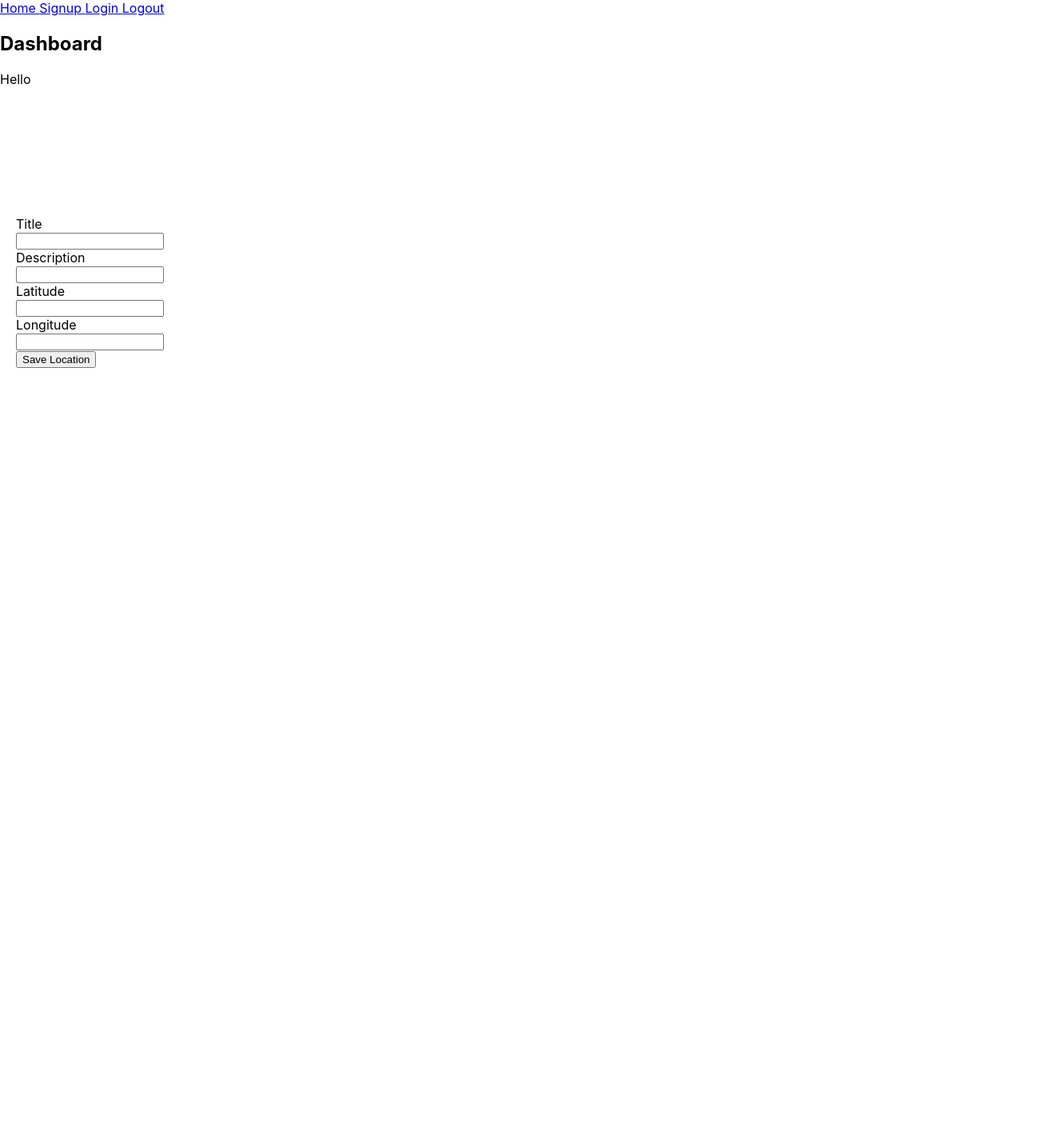
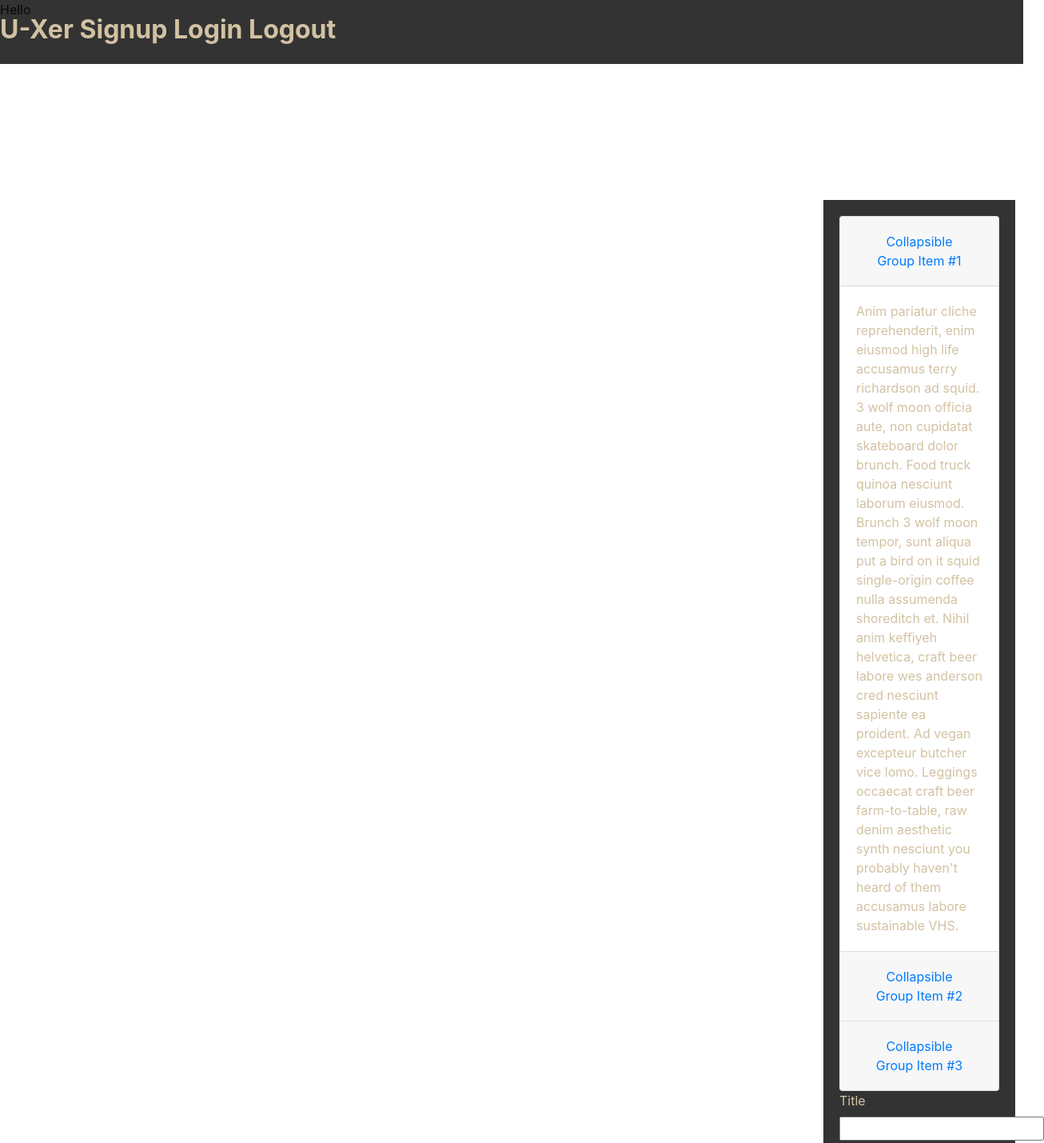
Before and after one commit to anabelpdv/project-3-react, a React (Create React App) app in the folder client/: page / in a window 1280 px wide. Shown: the top 1429 px of the page at 80% size, 1306 px wide, since content can reach past the window. Before the commit the page ends 889 px from the top, so only its background shows below. Built offline with nearby package versions, Linux system fonts and the light colour scheme; no server answers.

Commit message:
Style navbar

```diff
--- a/client/package.json
+++ b/client/package.json
@@ -4,6 +4,8 @@
   "private": true,
   "dependencies": {
     "axios": "^0.19.0",
+    "bootstrap": "^4.3.1",
+    "jquery": "^3.4.1",
     "react": "^16.10.2",
     "react-dom": "^16.10.2",
     "react-router-dom": "^5.1.2",
--- a/client/src/App.css
+++ b/client/src/App.css
@@ -20,15 +20,35 @@
 .App-link {
   color: #09d3ac;
 }
+
 #map {
   height: 100vh;
 }
 
+.my-navbar{
+  width:100vw;
+  height:80px;
+  line-height: 73px;
+  position:absolute;
+  background-color: rgb(0,0,0,0.8);
+  z-index:1000;
+}
+.navbar-link{
+  font-size:2em ;
+  text-decoration:none;
+  color:#D2C2A2;
+  /* color:#F09A9E; */
+  font-weight:700;
+
+}
+
 .add-location-form{
-  background-color:rgb(255,255,255,0.5);
-  width:140px;
+  background-color: rgb(0,0,0,0.8);
+  color:#D2C2A2;
+  width:240px;
   position:absolute;
   z-index:1000;
   top:250px;
+right:10px;
   padding:20px;
 }
--- a/client/src/App.js
+++ b/client/src/App.js
@@ -1,4 +1,5 @@
 import React from 'react';
+import 'bootstrap/dist/css/bootstrap.css';
 import './App.css';
 import axios from "axios";
 import { Switch, Route, NavLink } from "react-router-dom";
@@ -42,11 +43,11 @@
     return (
       <div>
           <header>
-          <nav>
-            <NavLink to="/"> Home </NavLink>
-            <NavLink to="/signup-page"> Signup </NavLink>
-            <NavLink to="/login"> Login </NavLink>
-            <NavLink to="/logout"> Logout </NavLink>
+          <nav className="my-navbar">
+            <NavLink className="navbar-link" to="/">U-Xer</NavLink>
+            <NavLink className="navbar-link" to="/signup-page"> Signup </NavLink>
+            <NavLink className="navbar-link" to="/login"> Login </NavLink>
+            <NavLink className="navbar-link" to="/logout"> Logout </NavLink>
           </nav>
         </header>
         <Switch>
--- a/client/src/components/Home.js
+++ b/client/src/components/Home.js
@@ -147,7 +147,6 @@
     render(){
         return (
             <section>
-                <h1> Dashboard</h1>
                 <div id="map"> Hello</div>
                 <AddLocation
                     inputHandle={this.inputHandle}
--- a/client/src/components/location-components/AddLocation.js
+++ b/client/src/components/location-components/AddLocation.js
@@ -37,6 +37,62 @@
     return (
       <div className="add-location-form">
         <form onSubmit={(e) =>this.props.formHandle(e)}>
+
+
+
+
+        <div className="accordion" id="accordionExample">
+  <div className="card">
+    <div className="card-header" id="headingOne">
+      <h2 className="mb-0">
+        <button className="btn btn-link" type="button" data-toggle="collapse" data-target="#collapseOne" aria-expanded="true" aria-controls="collapseOne">
+          Collapsible Group Item #1
+        </button>
+      </h2>
+    </div>
+
+    <div id="collapseOne" className="collapse show" aria-labelledby="headingOne" data-parent="#accordionExample">
+      <div className="card-body">
+        Anim pariatur cliche reprehenderit, enim eiusmod high life accusamus terry richardson ad squid. 3 wolf moon officia aute, non cupidatat skateboard dolor brunch. Food truck quinoa nesciunt laborum eiusmod. Brunch 3 wolf moon tempor, sunt aliqua put a bird on it squid single-origin coffee nulla assumenda shoreditch et. Nihil anim keffiyeh helvetica, craft beer labore wes anderson cred nesciunt sapiente ea proident. Ad vegan excepteur butcher vice lomo. Leggings occaecat craft beer farm-to-table, raw denim aesthetic synth nesciunt you probably haven't heard of them accusamus labore sustainable VHS.
+      </div>
+    </div>
+  </div>
+  <div className="card">
+    <div className="card-header" id="headingTwo">
+      <h2 className="mb-0">
+        <button className="btn btn-link collapsed" type="button" data-toggle="collapse" data-target="#collapseTwo" aria-expanded="false" aria-controls="collapseTwo">
+          Collapsible Group Item #2
+        </button>
+      </h2>
+    </div>
+    <div id="collapseTwo" className="collapse" aria-labelledby="headingTwo" data-parent="#accordionExample">
+      <div className="card-body">
+        Anim pariatur cliche reprehenderit, enim eiusmod high life accusamus terry richardson ad squid. 3 wolf moon officia aute, non cupidatat skateboard dolor brunch. Food truck quinoa nesciunt laborum eiusmod. Brunch 3 wolf moon tempor, sunt aliqua put a bird on it squid single-origin coffee nulla assumenda shoreditch et. Nihil anim keffiyeh helvetica, craft beer labore wes anderson cred nesciunt sapiente ea proident. Ad vegan excepteur butcher vice lomo. Leggings occaecat craft beer farm-to-table, raw denim aesthetic synth nesciunt you probably haven't heard of them accusamus labore sustainable VHS.
+      </div>
+    </div>
+  </div>
+  <div className="card">
+    <div className="card-header" id="headingThree">
+      <h2 className="mb-0">
+        <button className="btn btn-link collapsed" type="button" data-toggle="collapse" data-target="#collapseThree" aria-expanded="false" aria-controls="collapseThree">
+          Collapsible Group Item #3
+        </button>
+      </h2>
+    </div>
+    <div id="collapseThree" className="collapse" aria-labelledby="headingThree" data-parent="#accordionExample">
+      <div className="card-body">
+        Anim pariatur cliche reprehenderit, enim eiusmod high life accusamus terry richardson ad squid. 3 wolf moon officia aute, non cupidatat skateboard dolor brunch. Food truck quinoa nesciunt laborum eiusmod. Brunch 3 wolf moon tempor, sunt aliqua put a bird on it squid single-origin coffee nulla assumenda shoreditch et. Nihil anim keffiyeh helvetica, craft beer labore wes anderson cred nesciunt sapiente ea proident. Ad vegan excepteur butcher vice lomo. Leggings occaecat craft beer farm-to-table, raw denim aesthetic synth nesciunt you probably haven't heard of them accusamus labore sustainable VHS.
+      </div>
+    </div>
+  </div>
+</div>
+
+
+
+
+
+
+
         <label>Title</label>
         <input onChange={this.props.inputHandle} type="text" name="title" value={this.props.title}/>
         <label>Description</label>
--- a/client/src/index.js
+++ b/client/src/index.js
@@ -1,9 +1,12 @@
 import React from 'react';
 import ReactDOM from 'react-dom';
-import './index.css';
+import $ from 'jquery';
+import 'bootstrap/dist/css/bootstrap.css';
 import App from './App';
 import * as serviceWorker from './serviceWorker';
 import { BrowserRouter } from "react-router-dom";
+
+import './index.css';
 
 ReactDOM.render(
 <BrowserRouter>
```
Also changed, not shown: 1 other file (tests, documents, lock files or other folders).
